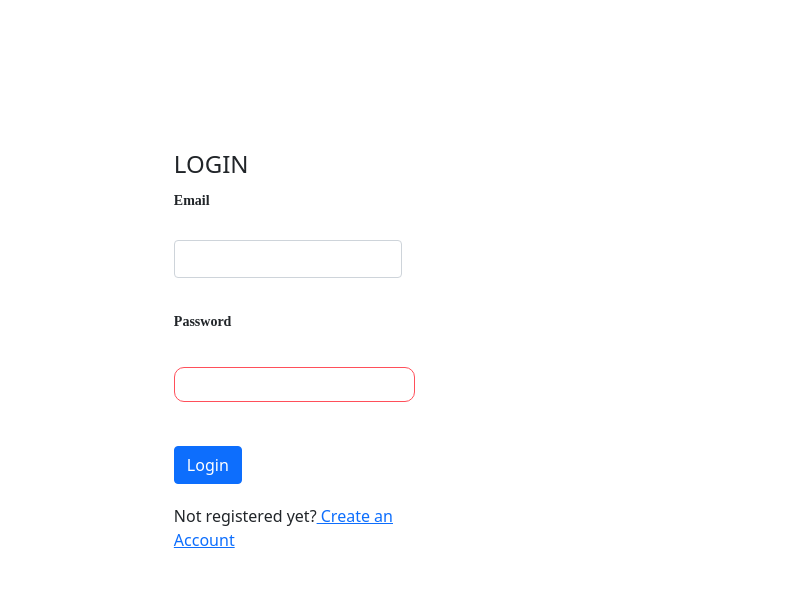
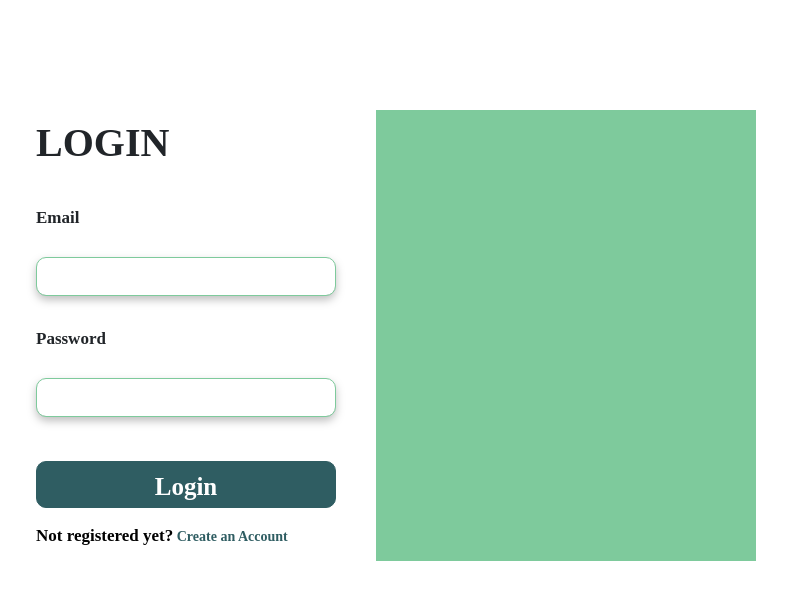
Before and after one commit to krisdewa/PHP-CRUD-Apotek, a PHP site: page /login.php in a window 1280 px wide. Shown: the top 602 px of the page, without its empty margins (264-1051 px from the left). Run offline with PHP 8.4, Linux system fonts and the light colour scheme.

Commit message:
Update 80% 3 Juli 2021

```diff
--- a/css/style_login.css
+++ b/css/style_login.css
@@ -1,180 +1,123 @@
 body{
 
-    position: absolute;
-    width: 755px;
-    height: 453px;
-    margin: 300px;
-    margin-top: 150px;
-    padding-bottom: 100px;
-}
+    margin-top: 110px;
+  }
 
-.loginpage{
+  #login{
 
-    float: left;
-    width: 378px;
-    height: 453px;
-    background-color: white;
-}
+    padding-left: 40px;
+  }
 
-.image{
+  #logintext{
 
-    width: 900px;
-    height: 453px;
-    background: #FF4F5A url(../asset/login.png);
-    margin: 0 auto;
-    background-position: 490px;
-    background-size: 275px;
-    background-repeat: no-repeat;
+    width: 122px;
+    height: 65px;
 
-}
-
-.login{
-
-    width: 49px;
-    height: 26px;
+    margin-bottom: 30px;
 
     font-family: Assistant;
     font-style: normal;
     font-weight: bold;
-    font-size: 20px;
-    line-height: 26px;
-}
+    font-size: 40px;
+    line-height: 65px;
+  }
 
-.masuk{
+  input[type=text], input[type=password]{
 
-    font-family: Assistant;
-    text-align: center;
-    font-style: normal;
-    font-weight: 600;
-    font-size: 12px;
-    line-height: 10px;
-}
+    width: 300px;
+    height: 39px;
+    left: 103px;
+    top: 410px;
 
-.border{
+    border: 1px solid #7ECA9C;
+    box-sizing: border-box;
+    filter: drop-shadow(0px 4px 4px rgba(0, 0, 0, 0.25));
+    border-radius: 10px;
+  }
 
-    width: 241px;
-    height: 35px;
-    margin-bottom: 31px;
+  button[type=submit]{
 
-    border: 1px solid #FF4F5A;
-    box-sizing: border-box;
+    width: 300px;
+    height: 47px;
+
+    background: #2F5D62;
     border-radius: 10px;
-}
-
-/* .googlelog{
-
-    background: url(asset/google.png);
-    background-size: 20px;
-    background-repeat: no-repeat;
-    box-align:center ;
-
-} */
-
-center{
-
-    padding-top: 5px;
-}
-
-
-
-.google{
-
-    width: 98px;
-    height: 16px;
-    text-decoration-line: none;
-    color: #000000;
-    text-align: left;
 
     font-family: Assistant;
     font-style: normal;
     font-weight: 600;
-    font-size: 12px;
+    font-size: 25px;
+  }
+
+  #gambar{
+
+    background-color: #7ECA9C;
+    margin-left: 00px;
+  }
+
+  img{
+    margin-top: 35px;
+    width: 330px;
+    height: 330px;
+    align-items: center;
+  }
+
+  label{
+
+    margin-bottom: 9px;
+    font-family: Assistant;
+
+    font-style: normal;
+    font-weight: 600;
+    font-size: 17px;
+    line-height: 18px;
+  }
+/*
+  #forget{
+
+    margin-top: 9px;
+    text-decoration: none;
+    padding-left: 130px;
+
+    font-family: Assistant;
+    font-style: normal;
+    font-weight: 600;
+    font-size: 20px;
     line-height: 16px;
-}
+    color: #FF4F5A;
 
-input[type=email]{
+  } */
 
-    width: 241px;
-    height: 35px;
-    margin-top: 9px;
-    margin-bottom: 10px;
+  #loginbtn{
 
-    border: 1px solid #FF4F5A;
+    background: #2F5D62;
+    border: 1px solid #2F5D62;
     box-sizing: border-box;
     border-radius: 10px;
-}
+  }
 
-input[type=password]{
-
-    width: 241px;
-    height: 35px;
-    margin-top: 6px;
-    margin-bottom: 10px;
-
-    border: 1px solid #FF4F5A;
-    box-sizing: border-box;
-    border-radius: 10px;
-}
-
-label{
-
-    width: 34px;
-    height: 18px;
+  #create{
 
     font-family: Assistant;
     font-style: normal;
     font-weight: 600;
     font-size: 14px;
-    line-height: 18px;
-}
+    line-height: 17px;
+    text-decoration: none;
+    /* identical to box height */
 
-.forget{
+    color: #2F5D62;
+  }
 
-    width: 90px;
-    height: 16px;
-    margin-left: 146px;
-    text-decoration-line: none;
+  #notreg{
 
     font-family: Assistant;
     font-style: normal;
     font-weight: 600;
-    font-size: 12px;
+    font-size: 17px;
     line-height: 16px;
-    color: #FF4F5A;
-}
+    /* identical to box height */
 
-input[type=submit]{
 
-    width: 241px;
-    height: 35px;
-    margin-top: 14px;
-    color: white;
-
-    background: #FF4F5A;
-    border: 1px solid #FF4F5A;
-    box-sizing: border-box;
-    border-radius: 10px;
-}
-
-[name="create"]{
-
-    width: 110px;
-    height: 16px;
-    border: none;
-    color: #FF4F5A;
-    background-color: white;
-    text-decoration-line: none;
-
-    font-family: Assistant;
-    font-style: normal;
-    font-weight: 600;
-    font-size: 12px;
-    line-height: 16px;
-}
-
-/* .images{
-
-    background: red url(asset/apotek/asset/login.png);
-    width: 275px;
-    height: 275px;
-} */
+    color: #000000;
+  }
```
